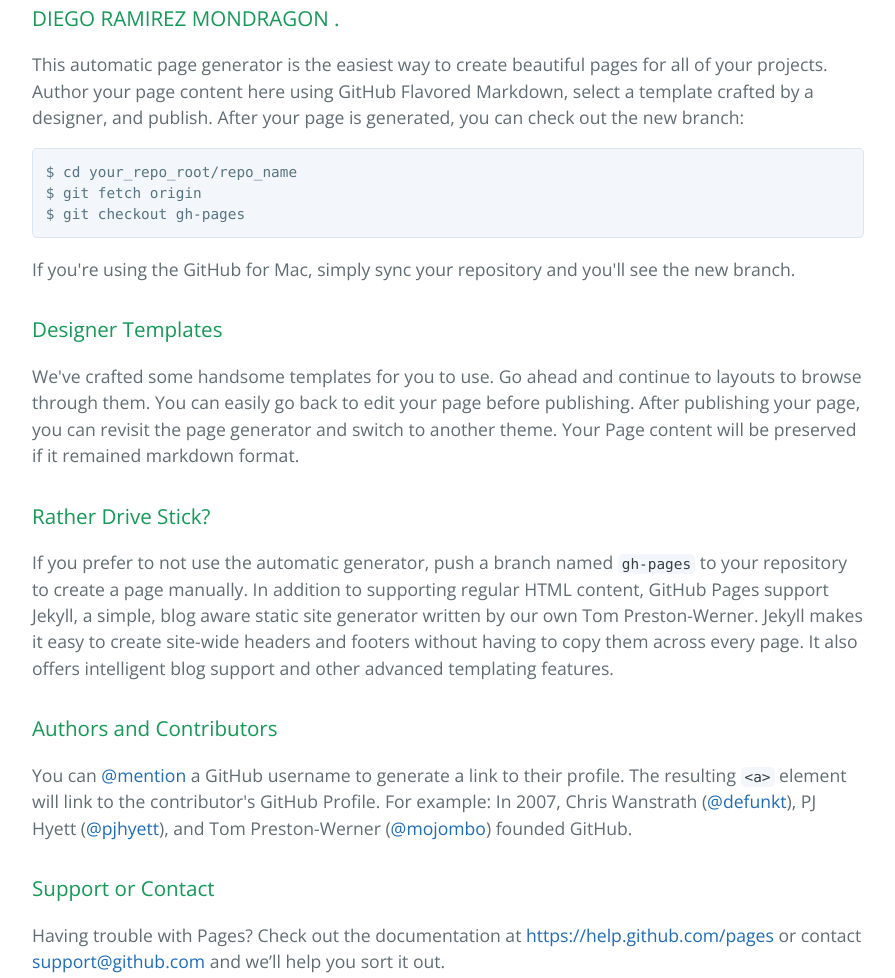
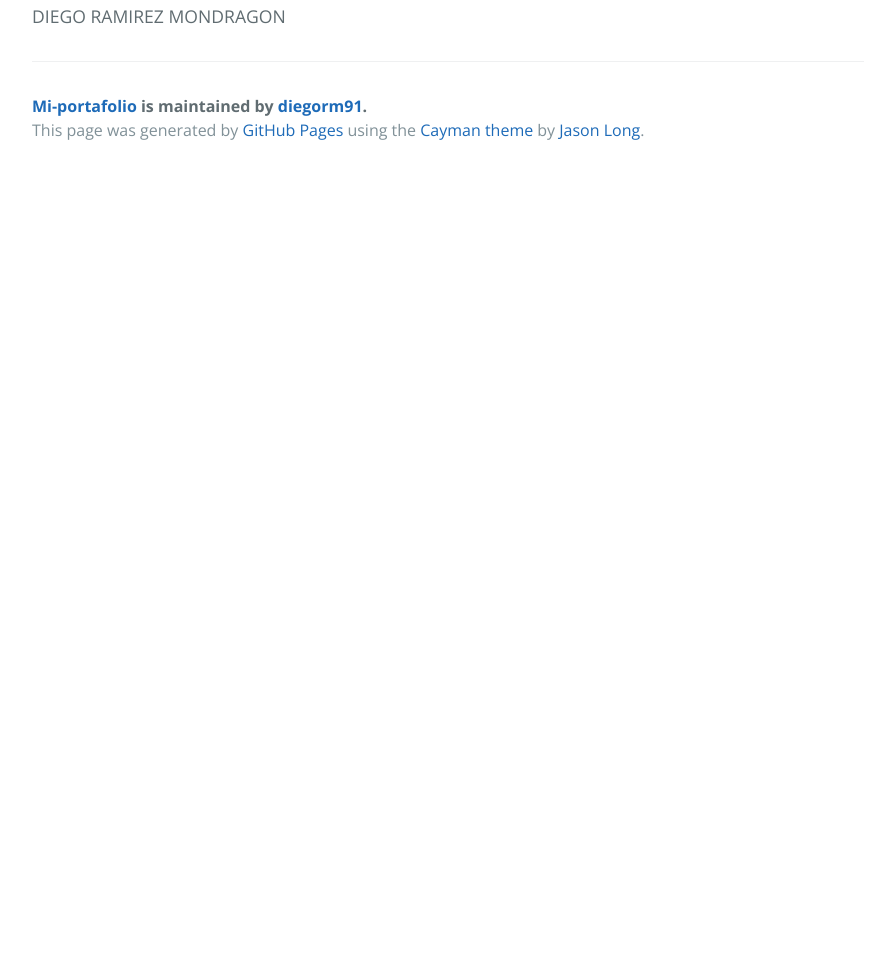
Before and after one commit to diegorm91/MI-PORTAFOLIO, a plain HTML site: page index.html in a window 1280 px wide. Shown: the part 365-1343 px from the top of the page, without its empty margins (192-1087 px from the left). After the commit the page ends 800 px from the top, so only its background shows below. Drawn offline with nearby package versions, Linux system fonts and the light colour scheme.

```diff
--- a/index.html
+++ b/index.html
@@ -19,37 +19,7 @@
     </section>
 
     <section class="main-content">
-      <h3>
-<a id="diego-ramirez-mondragon-" class="anchor" href="#diego-ramirez-mondragon-" aria-hidden="true"><span class="octicon octicon-link"></span></a>DIEGO RAMIREZ MONDRAGON .</h3>
-
-<p>This automatic page generator is the easiest way to create beautiful pages for all of your projects. Author your page content here using GitHub Flavored Markdown, select a template crafted by a designer, and publish. After your page is generated, you can check out the new branch:</p>
-
-<pre><code>$ cd your_repo_root/repo_name
-$ git fetch origin
-$ git checkout gh-pages
-</code></pre>
-
-<p>If you're using the GitHub for Mac, simply sync your repository and you'll see the new branch.</p>
-
-<h3>
-<a id="designer-templates" class="anchor" href="#designer-templates" aria-hidden="true"><span class="octicon octicon-link"></span></a>Designer Templates</h3>
-
-<p>We've crafted some handsome templates for you to use. Go ahead and continue to layouts to browse through them. You can easily go back to edit your page before publishing. After publishing your page, you can revisit the page generator and switch to another theme. Your Page content will be preserved if it remained markdown format.</p>
-
-<h3>
-<a id="rather-drive-stick" class="anchor" href="#rather-drive-stick" aria-hidden="true"><span class="octicon octicon-link"></span></a>Rather Drive Stick?</h3>
-
-<p>If you prefer to not use the automatic generator, push a branch named <code>gh-pages</code> to your repository to create a page manually. In addition to supporting regular HTML content, GitHub Pages support Jekyll, a simple, blog aware static site generator written by our own Tom Preston-Werner. Jekyll makes it easy to create site-wide headers and footers without having to copy them across every page. It also offers intelligent blog support and other advanced templating features.</p>
-
-<h3>
-<a id="authors-and-contributors" class="anchor" href="#authors-and-contributors" aria-hidden="true"><span class="octicon octicon-link"></span></a>Authors and Contributors</h3>
-
-<p>You can <a href="https://github.com/blog/821" class="user-mention">@mention</a> a GitHub username to generate a link to their profile. The resulting <code>&lt;a&gt;</code> element will link to the contributor's GitHub Profile. For example: In 2007, Chris Wanstrath (<a href="https://github.com/defunkt" class="user-mention">@defunkt</a>), PJ Hyett (<a href="https://github.com/pjhyett" class="user-mention">@pjhyett</a>), and Tom Preston-Werner (<a href="https://github.com/mojombo" class="user-mention">@mojombo</a>) founded GitHub.</p>
-
-<h3>
-<a id="support-or-contact" class="anchor" href="#support-or-contact" aria-hidden="true"><span class="octicon octicon-link"></span></a>Support or Contact</h3>
-
-<p>Having trouble with Pages? Check out the documentation at <a href="https://help.github.com/pages">https://help.github.com/pages</a> or contact <a href="mailto:support@github.com">support@github.com</a> and we’ll help you sort it out.</p>
+      <p>DIEGO RAMIREZ MONDRAGON</p>
 
       <footer class="site-footer">
         <span class="site-footer-owner"><a href="https://github.com/diegorm91/MI-PORTAFOLIO">Mi-portafolio</a> is maintained by <a href="https://github.com/diegorm91">diegorm91</a>.</span>
```
Also changed, not shown: params.json (+1 -1 lines).
